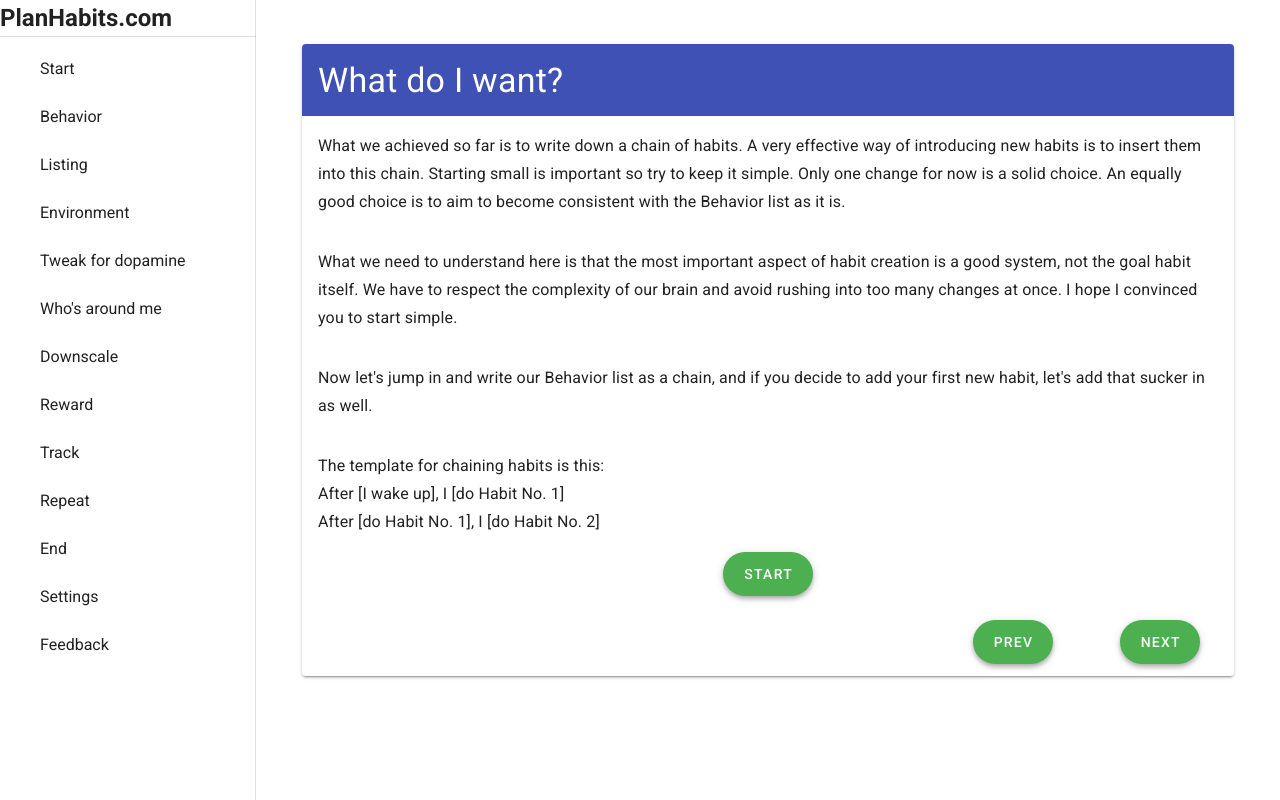
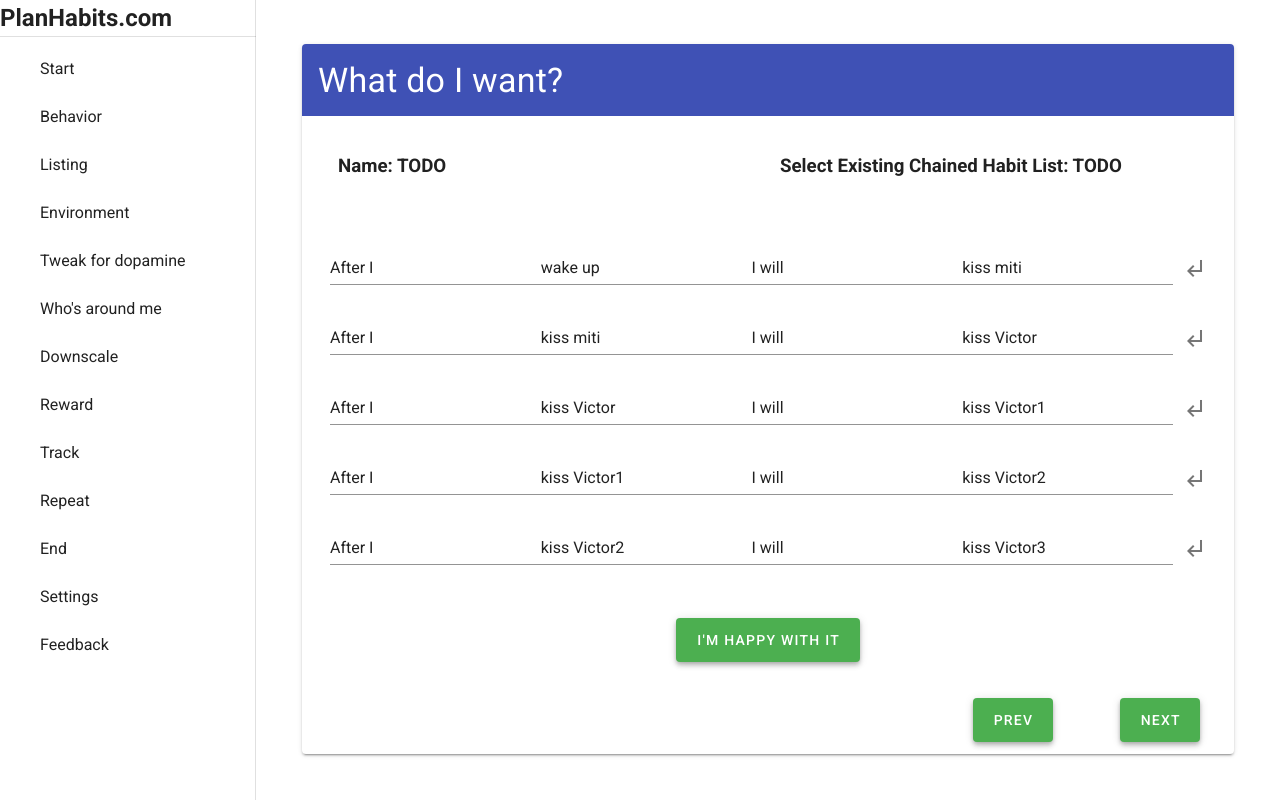
Before and after one commit to DoruNow/planhabit, a Vue app: page / in a window 1280 px wide. Built offline with nearby package versions, Linux system fonts and the light colour scheme.

Commit message:
add listing

```diff
--- /dev/null
+++ b/a.js
@@ -0,0 +1,4 @@
+const a = [1, 2, 3, 4, 5, 6];
+a.shift();
+a.pop();
+console.log(a);
--- /dev/null
+++ b/src/Types/Habit.ts
@@ -0,0 +1,5 @@
+export interface CurrentHabit {
+    id: number,
+    position: number,
+    value: string
+}
--- a/src/components/Behavior.vue
+++ b/src/components/Behavior.vue
@@ -23,53 +23,57 @@
             v-on:keyup.enter="saveHabit(nextHabit)"
             autocomplete="off"
           ></v-text-field>
+          <!-- refactor to component? 2buttons -->
           <v-row>
-            <v-col md="8" offset-md="2" class="d-flex justify-space-around">
+            <v-col class="d-flex justify-space-between">
               <v-btn
-                elevation="4"
                 large
-                rounded
-                color="secondary"
+                text
                 @click="$store.commit('resetBehaviorList')"
-                v-if="isBehaviorList"
+                v-if="showBehaviorList"
               >
                 Reset
               </v-btn>
-              <!-- <v-btn
-                elevation="4"
-                large
-                rounded
-                color="success"
+              <v-btn
+                class="white--text"
+                color="green darken-1"
+                depressed
                 @click="saveHabit(nextHabit)"
               >
-                Save
-              </v-btn> -->
+                Continue
+                <v-icon right> mdi-content-save </v-icon>
+              </v-btn>
             </v-col>
           </v-row>
         </v-card-text>
       </div>
     </v-col>
-    <BheaviorListComponent />
+    <ListComponent
+      :show="showBehaviorList"
+      :list="behaviorList"
+      :title="title"
+    />
   </v-row>
 </template>
 <script>
-import BheaviorListComponent from './BehaviorListComponent.vue'
+import ListComponent from "./ListComponent.vue";
 export default {
   components: {
-    BheaviorListComponent
+    ListComponent,
   },
   data() {
     return {
       nextHabit: { value: "" },
+      title: "Current habit list",
     };
   },
   methods: {
     saveHabit() {
       if (this.nextHabit.value === "") return;
       this.$store.commit("updateBehaviorList", {
-        id: this.behaviorList.length + 1,
-        postion: this.behaviorList.length,
-        label: `Habit no. ${this.behaviorList.length}`,
+        id: this.behaviorListLength,
+        position: this.behaviorListLength + 1,
+        label: `Habit no. ${this.behaviorListLength + 1}`,
         value: this.nextHabit.value,
       });
       this.nextHabit.value = "";
@@ -78,13 +82,16 @@ export default {
   computed: {
     label() {
       let label = `Habit no. ${this.behaviorList.length + 1}`;
-      if (!this.isBehaviorList) label = "Type in your habit then hit enter";
+      if (!this.showBehaviorList) label = "Type in your habit then hit enter";
       return label;
     },
     behaviorList() {
       return this.$store.state.behaviorList;
     },
-    isBehaviorList() {
+    behaviorListLength() {
+      return this.$store.state.behaviorList;
+    },
+    showBehaviorList() {
       return this.behaviorList.length ? true : false;
     },
   },
--- a/src/components/BehaviorListComponent.vue
+++ /dev/null
@@ -1,21 +0,0 @@
-<template>
-
-    <v-col v-if="isBehaviorList">
-      <v-list class="d-flex flex-column justify-center">
-        <span class="text-h5">Current Habit List</span>
-        <v-list-item v-for="habit in behaviorList" :key="habit.position">
-          {{ habit.id }}. {{ habit.value }}
-        </v-list-item>
-      </v-list>
-    </v-col>
-</template>
-
-<script>
-    export default {
-
-    }
-</script>
-
-<style lang="scss" scoped>
-
-</style>
--- /dev/null
+++ b/src/components/ListComponent.vue
@@ -0,0 +1,20 @@
+<template>
+  <v-col v-if="show">
+    <v-list class="d-flex flex-column justify-center">
+      <span class="text-h5">{{ title }}</span>
+      <v-list-item v-for="item in list" :key="item.id">
+        {{ item.position }}. {{ item.value }}
+      </v-list-item>
+    </v-list>
+  </v-col>
+</template>
+
+<script>
+export default {
+  props: {
+    show: Boolean,
+    list: Array,
+    title: String,
+  },
+};
+</script>
--- a/src/components/Listing.vue
+++ b/src/components/Listing.vue
@@ -1,6 +1,7 @@
 <template>
   <v-row>
     <v-col v-if="!start">
+      <div>
         <v-card-text class="text-subtitle-1">
           What we achieved so far is to write down a chain of habits. A very
           effective way of introducing new habits is to insert them into this
@@ -20,59 +21,63 @@
         </v-card-text>
         <v-card-text class="text-subtitle-1 d-flex flex-column">
           The template for chaining habits is this:
-        <span> After [I wake up], I [do Habit No. 1] </span>
-        <span> After [do Habit No. 1], I [do Habit No. 2] </span>
+          <v-text-field> After [I wake up], I [do Habit No. 1] </v-text-field>
+          <v-text-field>
+            After [do Habit No. 1], I [do Habit No. 2]
+          </v-text-field>
         </v-card-text>
-      <v-row v-if="!start">
-        <v-col class="d-flex justify-center flex-row">
-          <v-btn
-            elevation="4"
-            large
-            rounded
-            color="success"
-            @click="start = true"
-          >
+      </div>
+      <v-col v-if="!start" class="d-flex justify-center flex-row">
+        <v-btn elevation="4" large color="success" @click="start = true">
           Start
         </v-btn>
       </v-col>
-      </v-row>
     </v-col>
     <v-col v-if="start" class="pa-6">
+      <v-row class="pa-6">
+        <v-col> <h3>Name: TODO</h3> </v-col>
+        <v-col> <h3>Select Existing Chained Habit List: TODO</h3> </v-col>
+      </v-row>
+      <v-row>
+        <v-col>
+          <v-list>
+            <v-list-item
+              v-for="(chainedHabit, index) in chainedHabits"
+              :key="index"
+            >
+              <v-row>
+                <v-col class="d-flex flex-row">
+                  <v-text-field v-model="afterI" :value="afterI"
+                    >After I</v-text-field
+                  >
                   <v-text-field
-        v-for="habit in this.$store.state.behaviorList"
-        :key="habit.position"
-        :label="habit.label"
-        v-model="habit.value"
-        autocomplete="off"
+                    v-model="chainedHabit[0].value"
+                    :value="chainedHabit[0].value"
+                    type="text"
+                    @click:append-outer="addRow"
                   ></v-text-field>
+                  <v-text-field v-model="iWill" :value="iWill"
+                    >, I will</v-text-field
+                  >
+                  <v-text-field
+                    v-model="chainedHabit[1].value"
+                    append-outer-icon="mdi-subdirectory-arrow-left"
+                    :value="chainedHabit[1]"
+                    type="text"
+                    @click:append-outer="addRow(index)"
+                  ></v-text-field>
+                </v-col>
+              </v-row>
+            </v-list-item>
+          </v-list>
+        </v-col>
+      </v-row>
+
       <v-row v-if="start" mt="6">
         <v-col class="d-flex justify-center flex-row">
           <v-btn
             elevation="4"
             large
-            rounded
-            color="success"
-            @click="chainCompleted = true"
-          >
-            I'm happy with it
-          </v-btn>
-        </v-col>
-      </v-row>
-    </v-col>
-    <v-col v-if="start" class="pa-6">
-      <v-text-field
-        v-for="habit in this.$store.state.behaviorList"
-        :key="habit.position"
-        :label="habit.label"
-        v-model="habit.value"
-        autocomplete="off"
-      ></v-text-field>
-      <v-row v-if="start" mt="6">
-        <v-col class="d-flex justify-center flex-row">
-          <v-btn
-            elevation="4"
-            large
-            rounded
             color="success"
             @click="chainCompleted = true"
           >
@@ -88,16 +93,42 @@
 export default {
   data() {
     return {
-      start: false,
+      start: true,
       chainCompleted: false,
+      afterI: "After I",
+      iWill: "I will",
     };
   },
-  // computed: {
-  //   behaviorChain() {
-  //     let chain =
-  //     return this.data
-  //   }
-  // },
+  methods: {
+    addRow(index) {
+      const result = [],
+        sp = this.$store.state.behaviorList;
+      sp.splice(index + 1, 0, {
+        value: "",
+      });
+      sp.forEach((habit, index) => {
+        result.push({
+          id: index,
+          position: index + 1,
+          label: `Habit no. ${index + 1}`,
+          value: habit.value,
+        });
+      });
+      this.$store.commit({
+        type: "replaceBehaviorList",
+        payload: result,
+      });
+      this.$store.dispatch("doChainHabits");
+    },
+  },
+  computed: {
+    chainedHabits() {
+      return this.$store.state.chainedBehaviorList;
+    },
+  },
+  mounted() {
+    this.$store.dispatch("doChainHabits");
+  },
 };
 </script>
 
--- a/src/components/StartView.vue
+++ b/src/components/StartView.vue
@@ -42,7 +42,6 @@
                       <v-btn
                         elevation="4"
                         large
-                        rounded
                         color="success"
                         @click="nextStep(0)"
                         v-if="showPreviousButton"
@@ -52,7 +51,6 @@
                       <v-btn
                         elevation="4"
                         large
-                        rounded
                         color="success"
                         @click="nextStep()"
                         v-if="showNextButton"
--- a/src/store/index.js
+++ b/src/store/index.js
@@ -6,10 +6,15 @@ Vue.use(Vuex);
 export default new Vuex.Store({
   state: {
     behaviorList: [
-      { id: 1, postion: 0, label: "Habit no. 0", value: "wake up" },
-      { id: 2, postion: 1, label: "Habit no. 1", value: "kiss miti" },
-      { id: 3, postion: 2, label: "Habit no. 2", value: "kiss Victor" },
+      { id: 0, position: 1, label: "Habit no. 1", value: "wake up" },
+      { id: 1, position: 2, label: "Habit no. 2", value: "kiss miti" },
+      { id: 2, position: 3, label: "Habit no. 3", value: "kiss Victor" },
+      { id: 3, position: 4, label: "Habit no. 4", value: "kiss Victor1" },
+      { id: 4, position: 5, label: "Habit no. 5", value: "kiss Victor2" },
+      { id: 5, position: 6, label: "Habit no. 6", value: "kiss Victor3" },
     ],
+    chainedBehaviorList: [],
+    editedChainedBehaviorList: [],
   },
   mutations: {
     updateBehaviorList(state, payload) {
@@ -18,7 +23,29 @@ export default new Vuex.Store({
     resetBehaviorList(state) {
       state.behaviorList = [];
     },
+    replaceBehaviorList(state, payload) {
+      state.behaviorList = payload.payload;
+    },
+    setChainedBehaviorList(state, payload) {
+      state.chainedBehaviorList = payload.payload;
+    },
   },
-  actions: {},
+  actions: {
+    doChainHabits(context) {
+      let l = context.state.behaviorList.length;
+      const result = [];
+      for (let i = 0; i < l; i++) {
+        result.push([
+          context.state.behaviorList[i],
+          context.state.behaviorList[i + 1],
+        ]);
+      }
+      result.pop();
+      context.commit({
+        type: "setChainedBehaviorList",
+        payload: result,
+      });
+    },
+  },
   modules: {},
 });
```
Also changed, not shown: src/components/HabitListComponent.vue (deleted, +0 -141 lines). Lines whose indentation alone changed are shown as unchanged.
